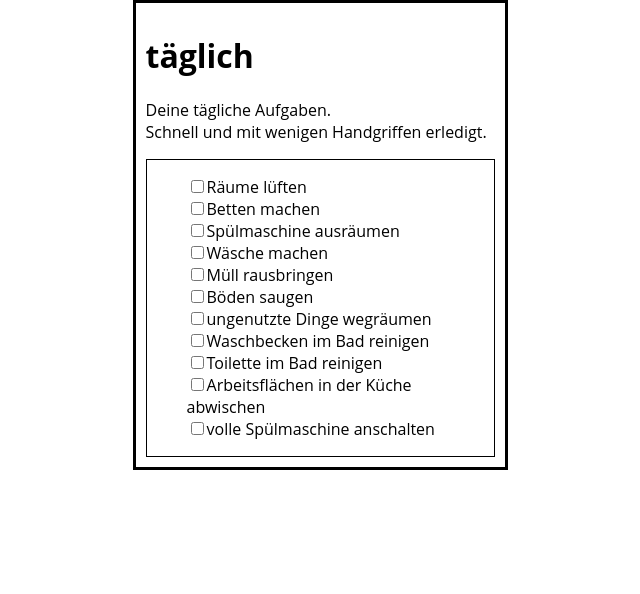
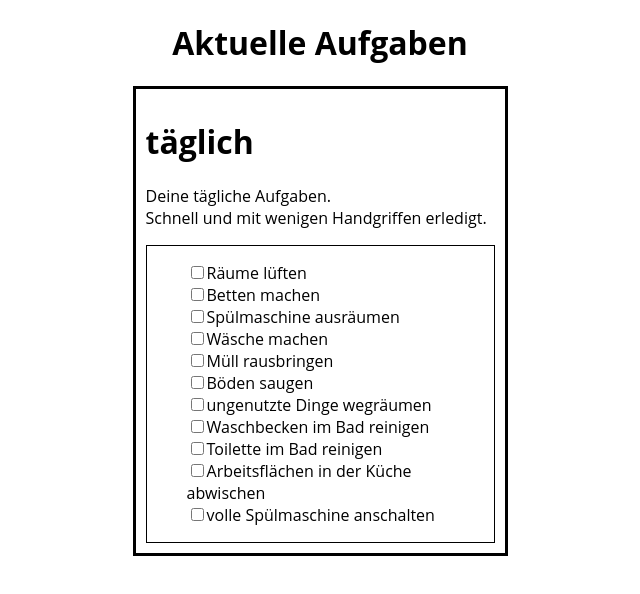
Before and after one commit to alicie232/capstone-project, a React (Create React App) app: page / in a window 1280 px wide. Shown: the top 594 px of the page, without its empty margins (320-960 px from the left). Built offline with nearby package versions, Linux system fonts and the light colour scheme.

Commit message:
add header

```diff
--- a/src/App.js
+++ b/src/App.js
@@ -3,9 +3,14 @@ import DailyTasks from './components/DailyTasks';
 
 export default function App() {
   return (
-    <Wrapper>
-      <DailyTasks />
-    </Wrapper>
+    <>
+      <StyledHeader>
+        <h1>Aktuelle Aufgaben</h1>
+      </StyledHeader>
+      <Wrapper>
+        <DailyTasks />
+      </Wrapper>
+    </>
   );
 }
 
@@ -15,3 +20,7 @@ const Wrapper = styled.div`
   padding: 10px;
   margin: auto;
 `;
+
+const StyledHeader = styled.header`
+  text-align: center;
+`;
```
